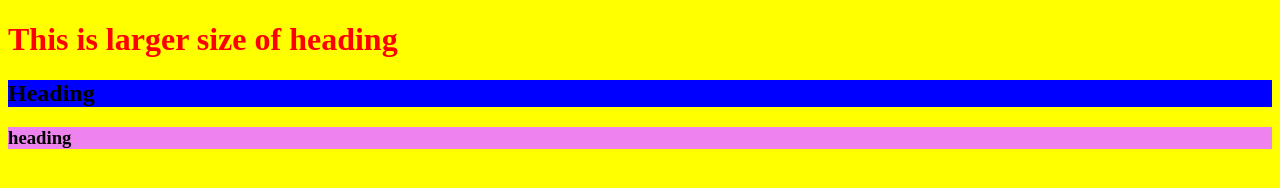
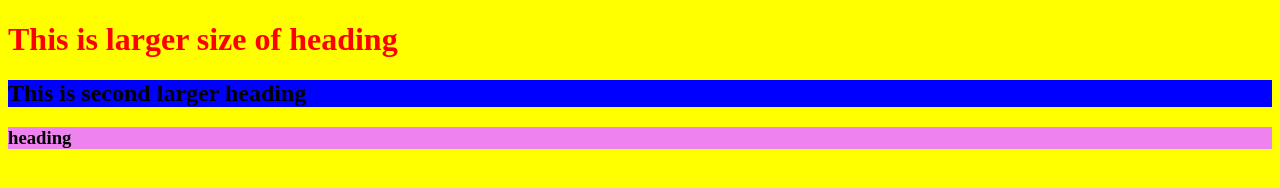
Before and after one commit to seshadev786/git_tutorial, a plain HTML site: page SimpleApp.html in a window 1280 px wide. Drawn offline with Linux system fonts and the light colour scheme.

Commit message:
Added some extra feature

```diff
--- a/SimpleApp.html
+++ b/SimpleApp.html
@@ -7,8 +7,12 @@
 </head>
 <body  style="background:yellow">
     <h1 id="head" style=color:red;>Heading</h1>
-    <h2 style="background:blue">Heading</h2>
+    <h2 id="Head" style="background:blue">Heading</h2>
     <h3 style="background:violet">heading</h3>
     <script src="app.js"></script>
+    <script>
+        let h2=document.querySelector("#Head");
+        h2.innerHTML="This is second larger heading";
+    </script>
 </body>
 </html>
```
